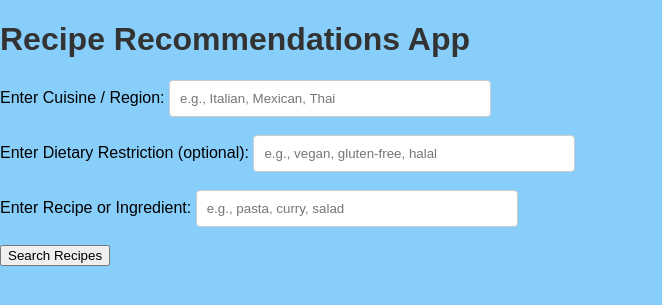
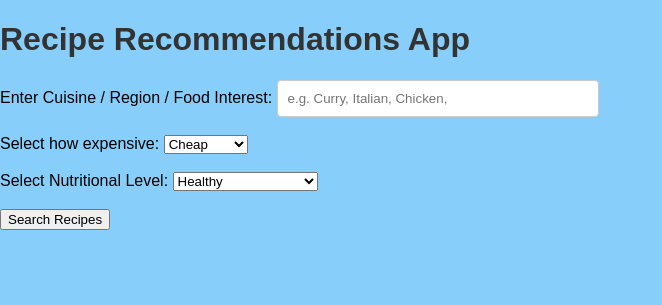
Before and after one commit to pe7265hw/Project_3_API_-_AI, a Flask app: page / in a window 1280 px wide. Shown: the top 305 px of the page, without its empty margins (0-662 px from the left). Run offline with Flask 3, Linux system fonts and the light colour scheme.

Commit message:
Altered index.html to match new requirements for input

```diff
--- a/templates/index.html
+++ b/templates/index.html
@@ -14,18 +14,26 @@
     <form action="/get_recipes" method="get">
 
 
-        <label for="cuisine">Enter Cuisine / Region:</label>
-        <input type="text" id="cuisine" name="cuisine" placeholder="e.g., Italian, Mexican, Thai" required>
+        <label for="cuisine">Enter Cuisine / Region / Food Interest:</label>
+        <input type="text" id="cuisine" name="cuisine" placeholder="e.g. Curry, Italian, Chicken, " required>
         <br><br>
 
 
-        <label for="diet">Enter Dietary Restriction (optional):</label>
-        <input type="text" id="diet" name="diet" placeholder="e.g., vegan, gluten-free, halal">
+        <label for="cost">Select how expensive:</label>
+        <select id="cost" name="cost">
+            <option value="cheap">Cheap</option>
+            <option value="affordable">Affordable</option>
+            <option value="expensive">Expensive</option>
+        </select>
         <br><br>
 
 
-        <label for="recipe">Enter Recipe or Ingredient:</label>
-        <input type="text" id="recipe" name="recipe" placeholder="e.g., pasta, curry, salad" required>
+        <label for="recipe">Select Nutritional Level:</label>
+        <select id="nutrition" name="nutrition">
+            <option value="healthy">Healthy</option>
+            <option value="moderately_healty">Moderately Nutritous</option>
+            <option value="comfort_food">Comfort Food</option>
+        </select>
         <br><br>
 
         <button type="submit">Search Recipes</button>
```
Also changed, not shown: requirements.txt (+29 -4 lines).
